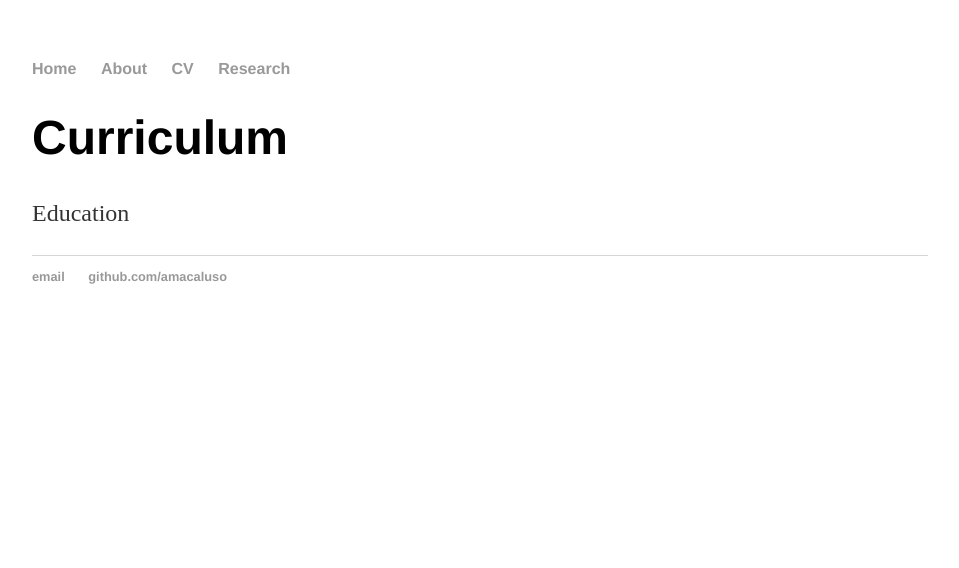
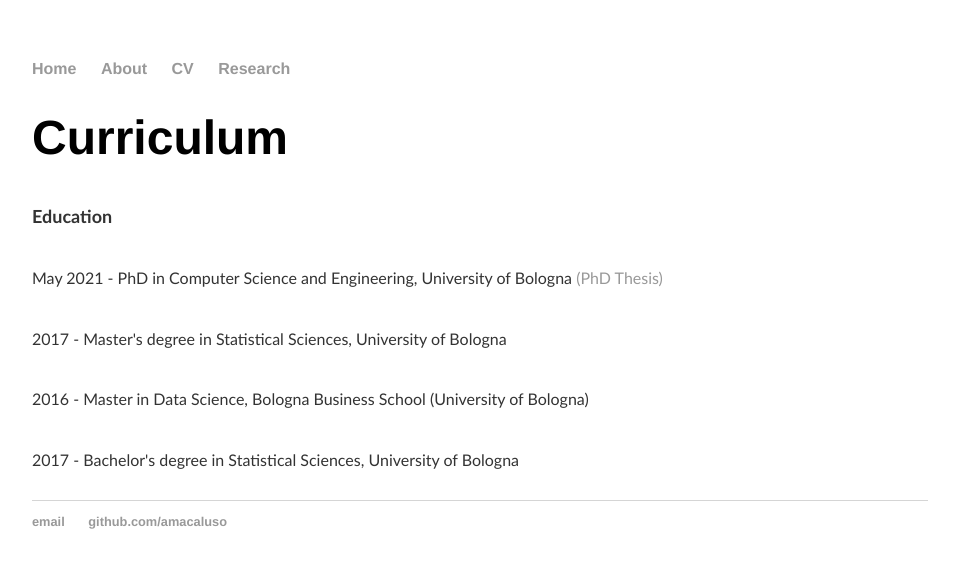
Before and after one commit to amacaluso/amacaluso.github.io, a Jekyll site: the page built from cv/cv.html, in a window 1280 px wide. Shown: the top 568 px of the page, without its empty margins (160-1119 px from the left). Built offline with Jekyll 4.4.1, drawn with Linux system fonts in a browser that asks for light colours.

Commit message:
Update cv.html

```diff
--- a/cv/cv.html
+++ b/cv/cv.html
@@ -4,5 +4,13 @@ title: CV|Antonio Macaluso
 ---
 <div class="blurb">
 	<h1>Curriculum</h1>
-	<p>Education</p>
+
+	<p><b><font face="Trebuchet MS"><font size="4">Education</font></font></b>
+	<p><font face="Trebuchet MS"><font size="3">May 2021 - PhD in Computer Science and Engineering, University of Bologna <a href="https://amsdottorato.unibo.it/9791/">(PhD Thesis)</a></font></font></font></font></p></p>
+
+	<p><font face="Trebuchet MS"><font size="3">2017 - Master's degree in Statistical Sciences, University of Bologna </font></font></font></font></p></p>
+
+	<p><font face="Trebuchet MS"><font size="3">2016 - Master in Data Science, Bologna Business School (University of Bologna) </font></font></font></font></p></p>
+
+	<p><font face="Trebuchet MS"><font size="3">2017 - Bachelor's degree in Statistical Sciences, University of Bologna</font></font></font></font></p></p>
 </div><!-- /.blurb -->
```
